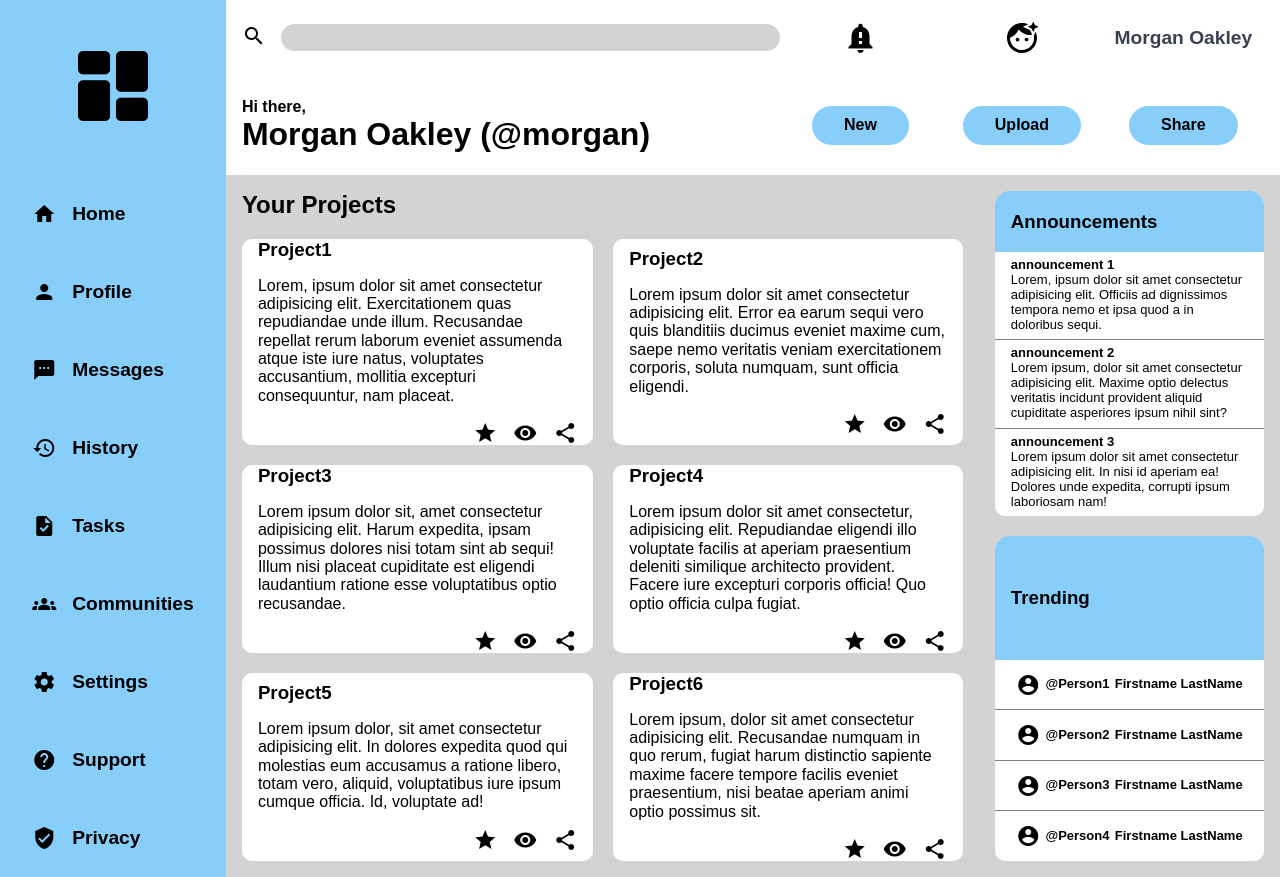
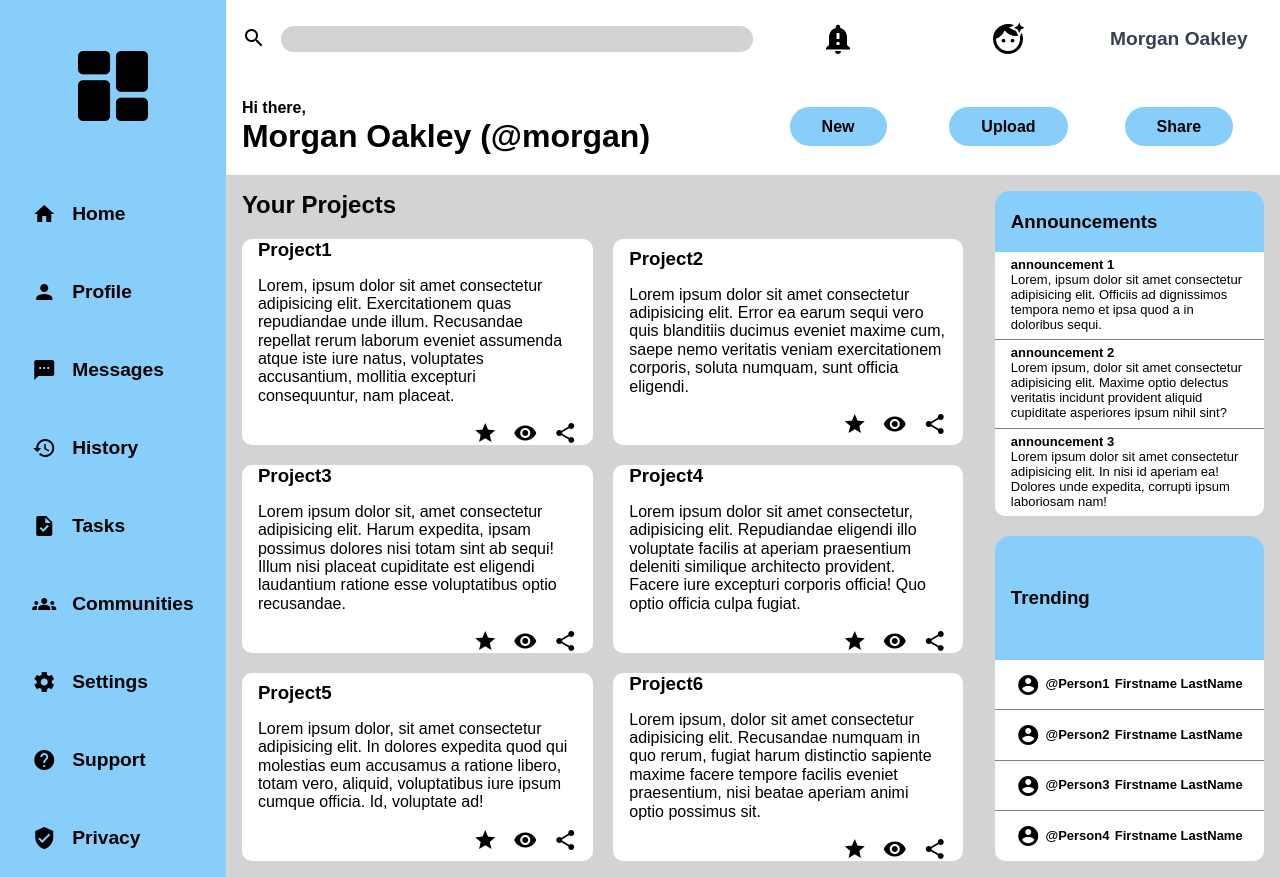
Before and after one commit to Nishant-Dwivedi/admin-dashboard, a plain HTML site: page index.html in a window 1280 px wide. Drawn offline with Linux system fonts and the light colour scheme.

Commit message:
made changes to readme.md

```diff
--- a/css/style.css
+++ b/css/style.css
@@ -59,7 +59,7 @@ body {
 header {
     grid-area: 1/2/2/4;
     display: grid;
-    grid-template:  .75fr 1fr / 5fr repeat(3, 1.5fr) ;
+    grid-template:  auto  / 5fr repeat(3, 1.667fr) ;
     place-items: center;
     padding-inline: 1rem;
 }
```
Also changed, not shown: Screenshot.png (added), 1 other file.
